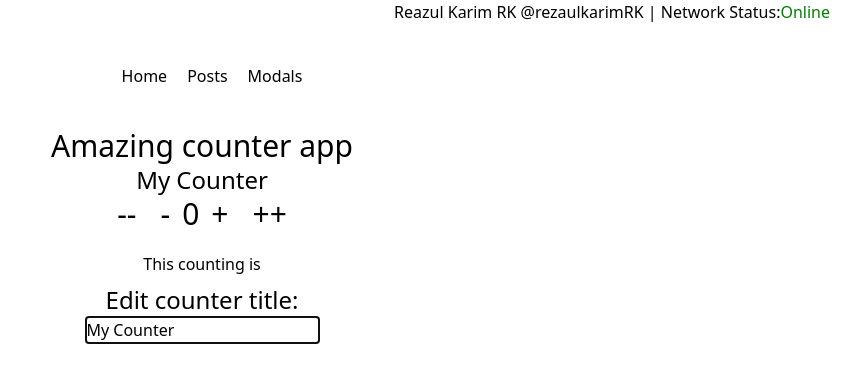
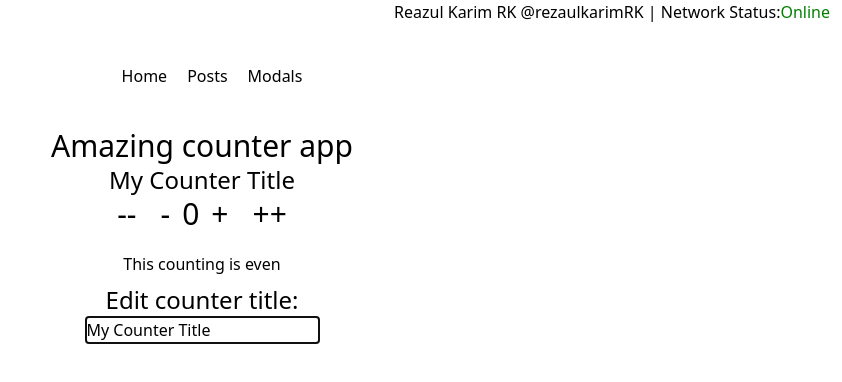
Before and after one commit to rezaulkarimrk/VueJs-3, a Vue app: page / in a window 1280 px wide. Shown: the top 382 px of the page, without its empty margins (438-1280 px from the left). Built offline with nearby package versions, Linux system fonts and the light colour scheme.

Commit message:
Last update

```diff
--- a/src/stores/counter.js
+++ b/src/stores/counter.js
@@ -1,12 +1,67 @@
 import { ref, computed } from 'vue'
 import { defineStore } from 'pinia'
 
-export const useCounterStore = defineStore('counter', () => {
-  const count = ref(0)
-  const doubleCount = computed(() => count.value * 2)
-  function increment() {
-    count.value++
+export const useCounterStore = defineStore({
+  id: 'counter',
+  state: () => ({
+    count: 0,
+    title: 'My Counter Title'
+  }),
+  actions: {
+    increaseCounter(amount){
+      this.count += amount;
+    },
+    decreaseCounter(amount){
+      this.count -=amount;
+
+      if(this.count < 0) this.count = 0;
+    },
+  },
+  getters:{
+    oddOrEven:(state) => {
+      if(state.count % 2) return 'odd';
+      return 'even'
+    }
   }
 
-  return { count, doubleCount, increment }
+
+
+
+
+  // getters: {
+  //   doubleCount: (state) => state.counter * 2
+  // },
+  // actions: {
+  //   increment(){
+  //     this.counter++
+  //   }
+  // }
 })
+
+
+
+
+
+
+
+
+
+
+
+
+
+
+
+
+
+
+
+// export const useCounterStore = defineStore('counter', () => {
+//   const count = ref(0)
+//   const doubleCount = computed(() => count.value * 2)
+//   function increment() {
+//     count.value++
+//   }
+
+//   return { count, doubleCount, increment }
+// })
--- a/src/views/HomeView.vue
+++ b/src/views/HomeView.vue
@@ -1,3 +1,58 @@
+<template>
+  <div class="home grid justify-center mt-10">
+    <h2 ref="appTitleRef" class="text-3xl">{{ counterApp }}</h2>
+    <h3 class="text-2xl justify-self-center">{{ counter.title }}</h3>
+    <div class="flex justify-center">
+      <button @click="counter.decreaseCounter(2)" class="btn px-3 text-3xl">--</button>
+      <button @click="counter.decreaseCounter(1)" class="btn px-3 text-3xl">-</button>
+      <span class="counter text-3xl">{{ counter.count }}</span>
+      <button @click="counter.increaseCounter(1)" class="btn px-3 text-3xl">+</button>
+      <button @click="counter.increaseCounter(2)" class="btn px-3 text-3xl">++</button>
+    </div>
+    <p class="justify-self-center mt-5">This counting is {{ counter.oddOrEven }}</p>
+  </div>
+
+  <div class="grid justify-center mt-2">
+    <h4 class="text-center text-2xl">Edit counter title:</h4>
+    <input
+      v-model="counter.title"
+      v-autofocus
+      type="text"
+      class="border-2 border-gray-600 rounded-sm"
+    />
+  </div>
+</template>
+
+<script setup>
+/*
+  imports
+*/
+
+import { vAutofocus } from "@/directives/vAutofocus";
+import { useCounterStore } from "@/stores/counter";
+import { ref, onMounted } from "vue";
+/*
+    app title
+    */
+const counterApp = "Amazing counter app";
+
+const appTitleRef = ref(null);
+onMounted(() => {
+  console.log(`The app title is ${appTitleRef.value.offsetWidth} px`);
+});
+
+onMounted(() => {
+  console.log("Do stuff related to app title");
+});
+
+/*
+  counter
+*/
+
+const counter = useCounterStore();
+</script>
+
+<!--
 <template>
   <div class="home grid justify-center mt-10">
     <h2 ref="appTitleRef" class="text-3xl">{{ counterApp }}</h2>
@@ -50,3 +105,4 @@ onMounted(() => {
 
 const { counterData, oddOrEven, increaseCounter, decreaseCounter } = useCounter();
 </script>
+-->
--- a/src/views/PostsView.vue
+++ b/src/views/PostsView.vue
@@ -19,11 +19,11 @@
       ></textarea>
     </div>
     <button
-      @click="increaseCounter(1)"
+      @click="counter.increaseCounter(1)"
       class="rounded-md py-2 px-5 border-2 border-gray-600"
-      :class="{ 'bg-yellow-400 text-pink-400': oddOrEven === 'odd' }"
+      :class="{ 'bg-yellow-400 text-pink-400': counter.oddOrEven === 'odd' }"
     >
-      {{ counterData.count }}
+      {{ counter.count }}
     </button>
   </div>
 </template>
@@ -33,9 +33,9 @@
   imports
 */
 import { ref } from "vue";
-// import {vAutofocus} from "@/directives/vAutofocus"
+// import { useCounter } from "@/use/useCounter";
 import { vAutofocus } from "@/directives/vAutofocus";
-import { useCounter } from "@/use/useCounter";
+import { useCounterStore } from "@/stores/counter";
 
 const posts = ref([
   {
@@ -64,5 +64,6 @@ const posts = ref([
 Counter
 */
 
-const { oddOrEven, counterData, increaseCounter } = useCounter();
+// const { oddOrEven, counterData, increaseCounter } = useCounter();
+const counter = useCounterStore();
 </script>
```
